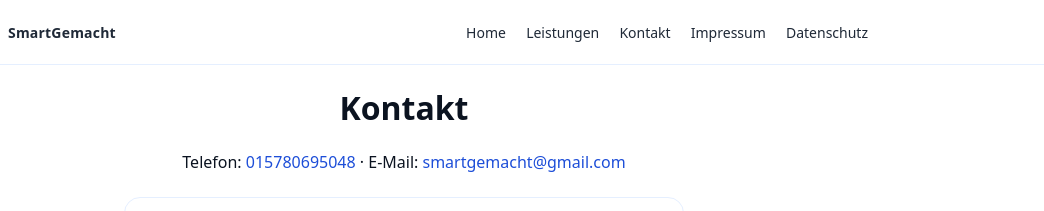
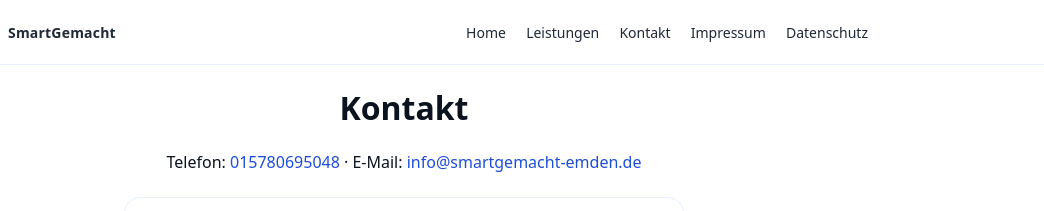
Before and after one commit to utzel25/SmartGemacht-Emden, a plain HTML site: page kontakt.html in a window 1280 px wide. Shown: the top 211 px of the page, 236-1280 px from the left. Drawn offline with Linux system fonts and the light colour scheme.

Commit message:
Add files via upload

```diff
--- a/kontakt.html
+++ b/kontakt.html
@@ -30,7 +30,7 @@
 
 <header class="center">
   <h1>Kontakt</h1>
-  <p>Telefon: <a href="tel:015780695048">015780695048</a> · E‑Mail: <a href="mailto:info@smartgemacht-emden.de">smartgemacht@gmail.com</a></p>
+  <p>Telefon: <a href="tel:015780695048">015780695048</a> · E‑Mail: <a href="mailto:info@smartgemacht-emden.de">info@smartgemacht-emden.de</a></p>
 </header>
 
 <form class="form card" style="max-width:560px;margin:24px auto" onsubmit="event.preventDefault();alert('Demo-Form: Bitte Endpoint hinterlegen.');">
```
